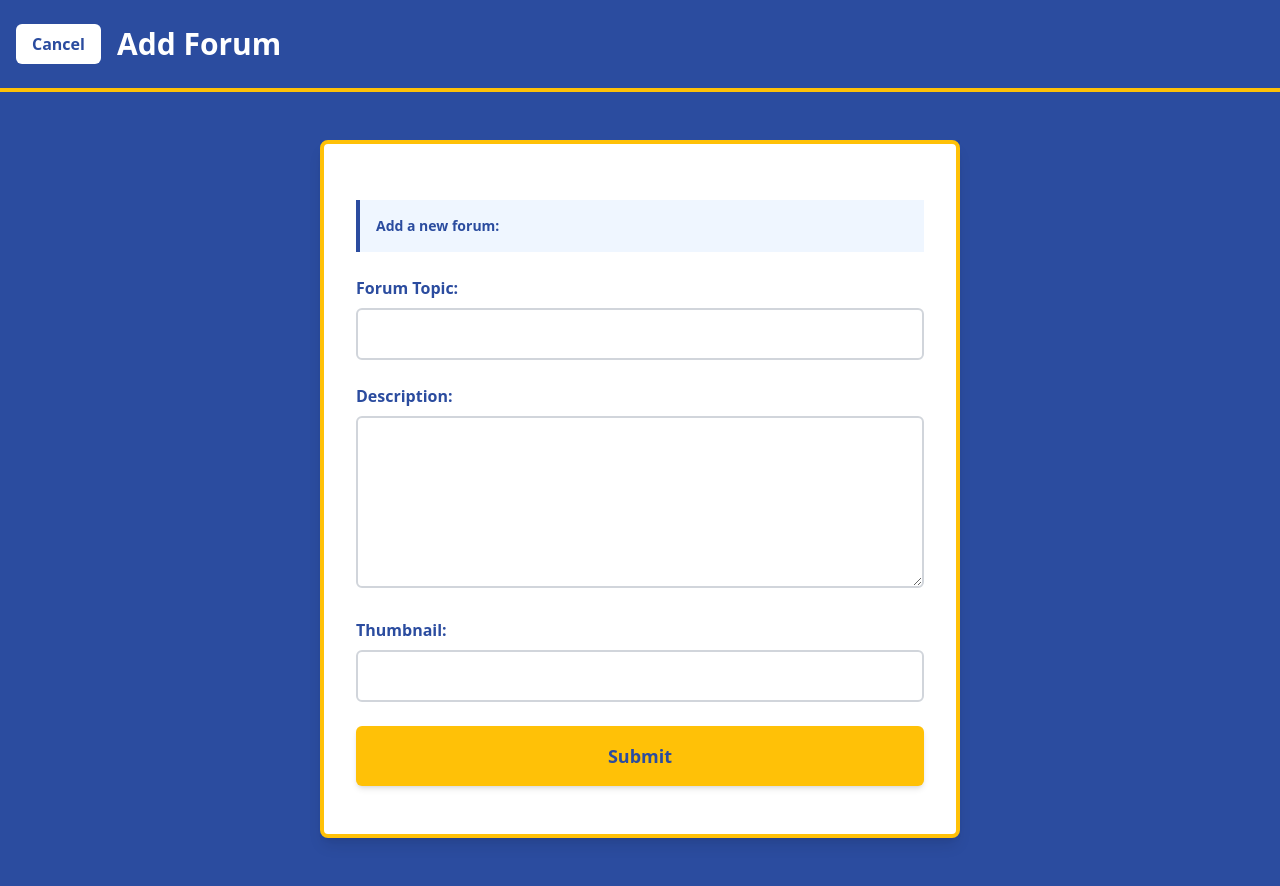
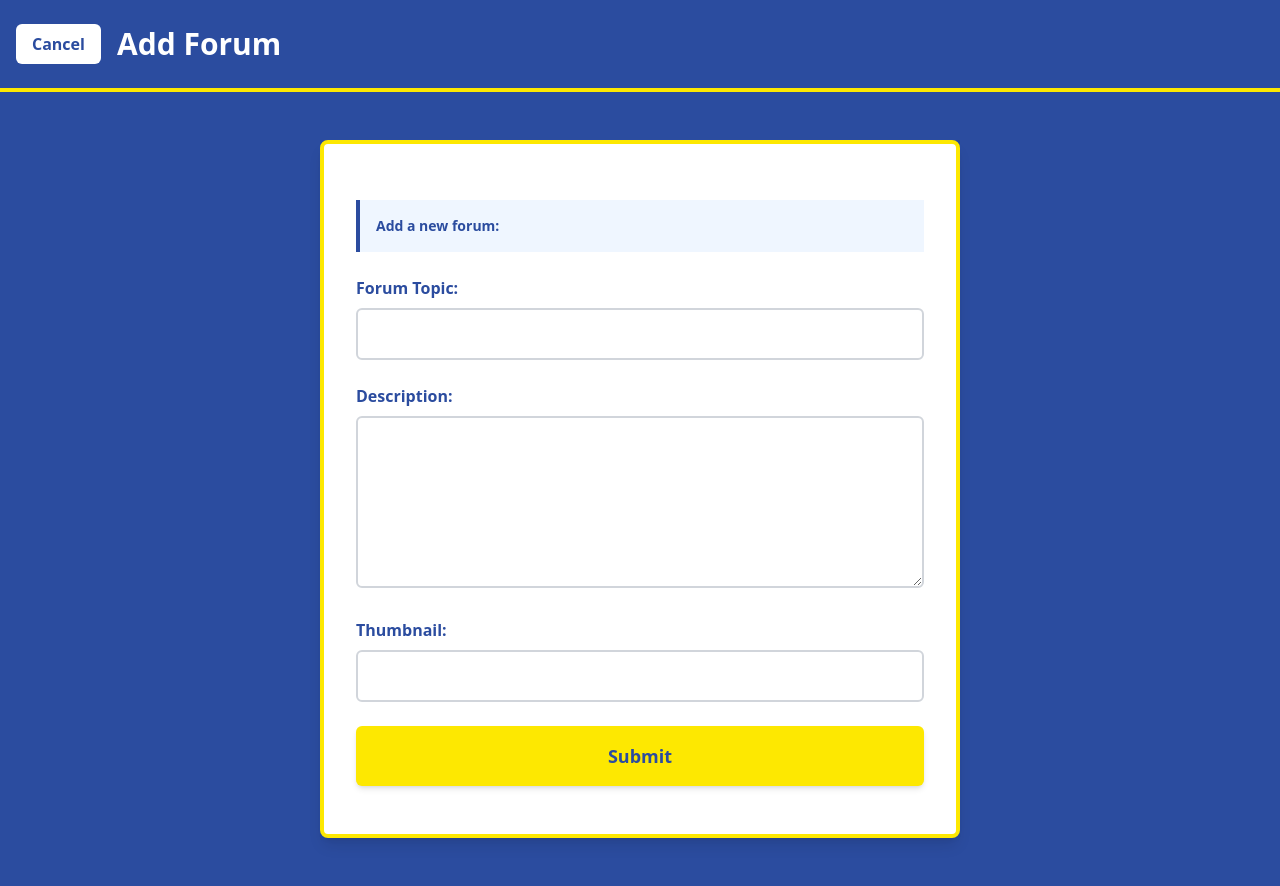
Before and after one commit to pbp-kelompok-b12/WIkilympics, a Django app: page /add-forum/ in a window 1280 px wide. Run offline with Django 5.2, Linux system fonts and the light colour scheme; the visitor is signed in with stand-in values (Sample User, id 1); some libraries are stand-ins or nearby versions.

Commit message:
fix: color scheme correction

```diff
--- a/forum_section/forms.py
+++ b/forum_section/forms.py
@@ -8,14 +8,14 @@ class ForumForm(forms.ModelForm):
         fields = ['topic', 'description', 'thumbnail']
         widgets = {
             'topic': forms.TextInput(attrs={
-                'class': 'w-full px-4 py-3 border-2 border-gray-300 rounded-md focus:ring-2 focus:ring-[#FFC107] focus:border-[#2B4C9F] transition text-gray-800'
+                'class': 'w-full px-4 py-3 border-2 border-gray-300 rounded-md focus:ring-2 focus:ring-[#fde801] focus:border-[#2B4C9F] transition text-gray-800'
             }),
             'description': forms.Textarea(attrs={
                 'rows': 5,
-                'class': 'w-full px-4 py-3 border-2 border-gray-300 rounded-md focus:ring-2 focus:ring-[#FFC107] focus:border-[#2B4C9F] transition text-gray-800'
+                'class': 'w-full px-4 py-3 border-2 border-gray-300 rounded-md focus:ring-2 focus:ring-[#fde801] focus:border-[#2B4C9F] transition text-gray-800'
             }),
             'thumbnail': forms.URLInput(attrs={
-                'class': 'w-full px-4 py-3 border-2 border-gray-300 rounded-md focus:ring-2 focus:ring-[#FFC107] focus:border-[#2B4C9F] transition text-gray-800'
+                'class': 'w-full px-4 py-3 border-2 border-gray-300 rounded-md focus:ring-2 focus:ring-[#fde801] focus:border-[#2B4C9F] transition text-gray-800'
             }),
         }
 class DiscussionForm(ModelForm):
@@ -24,10 +24,10 @@ class DiscussionForm(ModelForm):
         fields = ['forum', 'discuss']  # Include forum
         widgets = {
             'forum': forms.Select(attrs={
-                'class': 'w-full px-4 py-3 border-2 border-gray-300 rounded-md focus:ring-2 focus:ring-[#FFC107] focus:border-[#2B4C9F] transition text-gray-800'
+                'class': 'w-full px-4 py-3 border-2 border-gray-300 rounded-md focus:ring-2 focus:ring-[#fde801] focus:border-[#2B4C9F] transition text-gray-800'
             }),
             'discuss': forms.Textarea(attrs={
                 'rows': 6,
-                'class': 'w-full px-4 py-3 border-2 border-gray-300 rounded-md focus:ring-2 focus:ring-[#FFC107] focus:border-[#2B4C9F] transition text-gray-800'
+                'class': 'w-full px-4 py-3 border-2 border-gray-300 rounded-md focus:ring-2 focus:ring-[#fde801] focus:border-[#2B4C9F] transition text-gray-800'
             }),
         }
--- a/forum_section/templates/Home.html
+++ b/forum_section/templates/Home.html
@@ -13,7 +13,7 @@
       <form method="POST" action="{% url 'forum_section:addInForum' %}" class="flex">
         {% csrf_token %}
         <button
-          class=" w-auto px-3 py-1.5 rounded-md bg-[#FFC107] hover:bg-[#bf8f00] text-[#2B4C9F] text-sm font-bold shadow-sm transition"
+          class=" w-auto px-3 py-1.5 rounded-md bg-[#fde801] hover:bg-[#bf8f00] text-[#2B4C9F] text-sm font-bold shadow-sm transition"
           type="submit">
           Add more
         </button>
@@ -24,7 +24,7 @@
   <main class="container mx-auto px-4 py-6">
     <div class="grid gap-6 sm:grid-cols-2 lg:grid-cols-3">
       {% for forum in forums %}
-        <article class="bg-[#ffffff] border-4 border-[#FFC107] rounded-xl mx-15" data-forum-id="{{ forum.id }}">
+        <article class="bg-[#ffffff] border-4 border-[#fde801] rounded-xl mx-15" data-forum-id="{{ forum.id }}">
           <div class="p-5">
             <h3 class="text-xl font-semibold m-0 truncate">{{ forum.topic }}</h3>
             <div class="flex items-justify justify-start gap-3 mb-3">
@@ -146,7 +146,7 @@
               {% csrf_token %}
               <button
                 type="submit"
-                class="w-[8%] min-w-[72px] px-3 py-1.5 rounded-md bg-[#FFC107] hover:bg-[#bf8f00] text-[#2B4C9F] text-sm font-bold shadow-sm transition">
+                class="w-[8%] min-w-[72px] px-3 py-1.5 rounded-md bg-[#fde801] hover:bg-[#bf8f00] text-[#2B4C9F] text-sm font-bold shadow-sm transition">
                 Reply
               </button>
             </form>
--- a/forum_section/templates/addInForum.html
+++ b/forum_section/templates/addInForum.html
@@ -10,7 +10,7 @@
 </head>
 <body class="bg-[#2B4C9F]">
 
-  <header class="bg-[#2B4C9F] border-b-4 border-[#FFC107]">
+  <header class="bg-[#2B4C9F] border-b-4 border-[#fde801]">
     <div class="container mx-auto px-4 py-6 flex items-center justify-between">
       <div class="flex items-center space-x-4">
         <a href="{% url 'forum_section:home' %}"
@@ -24,7 +24,7 @@
 
   <main class="container bg-[#2B4C9F] mx-auto px-4 py-12 max-w-2xl">
 
-    <div class="bg-white rounded-lg shadow-lg border-4 border-[#FFC107] p-8">
+    <div class="bg-white rounded-lg shadow-lg border-4 border-[#fde801] p-8">
 
       <form id="forumForm" method="POST" class="space-y-6">
         {% csrf_token %}
@@ -41,7 +41,7 @@
             type="text"
             name="topic"
             required
-            class="w-full px-4 py-3 border-2 border-gray-300 rounded-md focus:ring-2 focus:ring-[#FFC107] focus:border-[#2B4C9F] transition text-gray-800"
+            class="w-full px-4 py-3 border-2 border-gray-300 rounded-md focus:ring-2 focus:ring-[#fde801] focus:border-[#2B4C9F] transition text-gray-800"
           />
         </div>
 
@@ -51,7 +51,7 @@
             name="description"
             rows="6"
             required
-            class="w-full px-4 py-3 border-2 border-gray-300 rounded-md focus:ring-2 focus:ring-[#FFC107] focus:border-[#2B4C9F] transition text-gray-800"></textarea>
+            class="w-full px-4 py-3 border-2 border-gray-300 rounded-md focus:ring-2 focus:ring-[#fde801] focus:border-[#2B4C9F] transition text-gray-800"></textarea>
         </div>
 
         <div>
@@ -59,13 +59,13 @@
           <input
             type="text"
             name="thumbnail"
-            class="w-full px-4 py-3 border-2 border-gray-300 rounded-md focus:ring-2 focus:ring-[#FFC107] focus:border-[#2B4C9F] transition text-gray-800"
+            class="w-full px-4 py-3 border-2 border-gray-300 rounded-md focus:ring-2 focus:ring-[#fde801] focus:border-[#2B4C9F] transition text-gray-800"
           />
         </div>
 
         <button
           type="submit"
-          class="w-full px-6 py-4 bg-[#FFC107] hover:bg-[#FFD54F] text-[#2B4C9F] font-bold text-lg rounded-md shadow-md hover:shadow-lg transition-all duration-200">
+          class="w-full px-6 py-4 bg-[#fde801] hover:bg-[#FFD54F] text-[#2B4C9F] font-bold text-lg rounded-md shadow-md hover:shadow-lg transition-all duration-200">
           Submit
         </button>
       </form>
--- a/forum_section/templates/editDiscussion.html
+++ b/forum_section/templates/editDiscussion.html
@@ -9,7 +9,7 @@
 </head>
 <body class="bg-gray-50">
 
-  <header class="bg-[#2B4C9F] border-b-4 border-[#FFC107]">
+  <header class="bg-[#2B4C9F] border-b-4 border-[#fde801]">
     <div class="container mx-auto px-4 py-6 flex items-center justify-between">
       <div class="flex items-center space-x-4">
         <a href="{% url 'forum_section:home' %}"
@@ -35,12 +35,12 @@
             name="discuss"
             rows="6"
             required
-            class="w-full px-4 py-3 border-2 border-gray-300 rounded-md focus:ring-2 focus:ring-[#FFC107] focus:border-[#2B4C9F] transition text-gray-800">{{ discussion.discuss }}</textarea>
+            class="w-full px-4 py-3 border-2 border-gray-300 rounded-md focus:ring-2 focus:ring-[#fde801] focus:border-[#2B4C9F] transition text-gray-800">{{ discussion.discuss }}</textarea>
         </div>
 
         <button
           type="submit"
-          class="w-full px-6 py-4 bg-[#FFC107] hover:bg-[#FFD54F] text-[#2B4C9F] font-bold text-lg rounded-md shadow-md hover:shadow-lg transition-all duration-200">
+          class="w-full px-6 py-4 bg-[#fde801] hover:bg-[#FFD54F] text-[#2B4C9F] font-bold text-lg rounded-md shadow-md hover:shadow-lg transition-all duration-200">
           Save Changes
         </button>
       </form>
```
Also changed, not shown: forum_section/templates/addInDiscussion.html (+4 -4 lines), forum_section/templates/editForum.html (+5 -5 lines).
